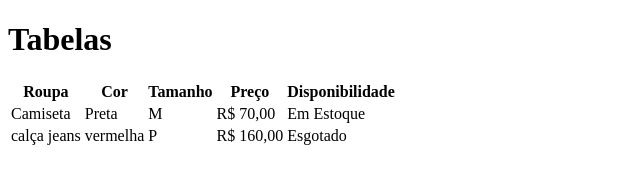
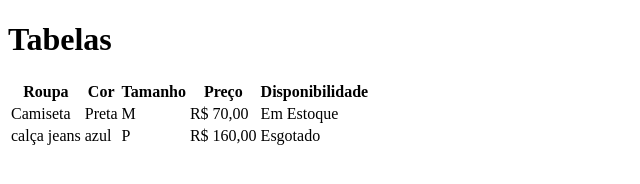
Before and after one commit to LarissaCarneiro/aula-tabela, a plain HTML site: page index.html in a window 1280 px wide. Shown: the whole page, without its empty margins (0-640 px from the left). Drawn offline with Linux system fonts and the light colour scheme.

Commit message:
troca de vermelha para azul na coluna da cor

```diff
--- a/index.html
+++ b/index.html
@@ -27,7 +27,7 @@
 
         <tr>
             <td>calça jeans</td>
-            <td>vermelha</td>
+            <td>azul</td>
             <td>P</td>
             <td>R$ 160,00</td>
             <td>Esgotado</td>
```
